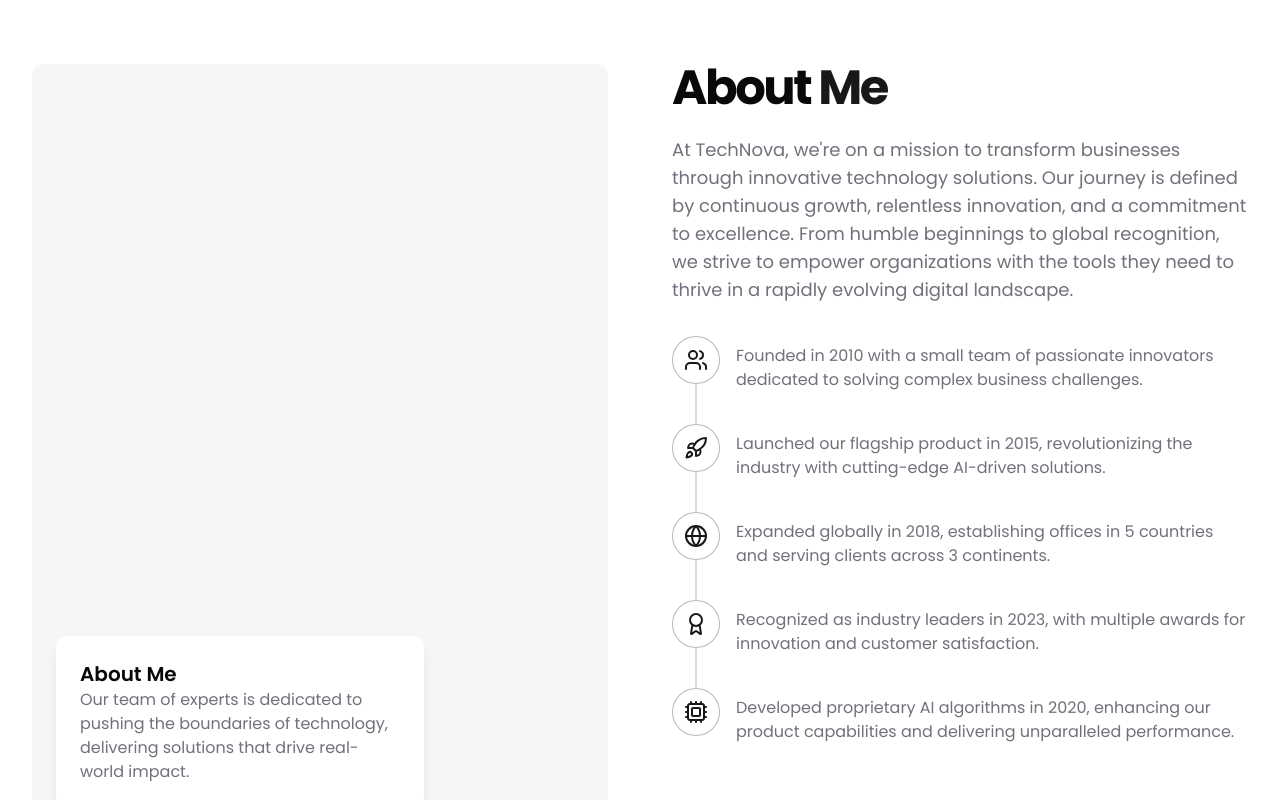
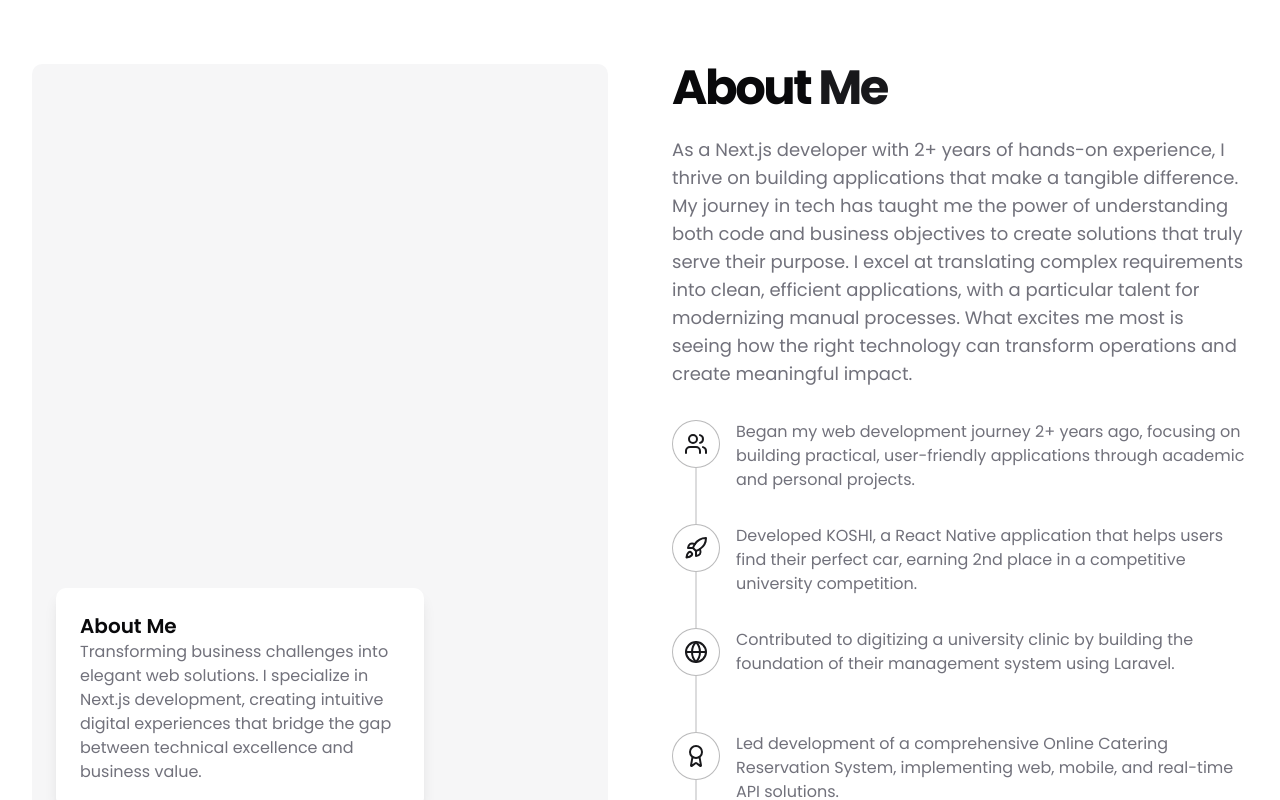
Before and after one commit to SammDumpingStation/personal-portfolio, a Next.js app: page / in a window 1280 px wide. Shown: the part 1440-2240 px from the top of the page. Built offline with nearby package versions, Linux system fonts and the light colour scheme.

Commit message:
add: enhancing the descriptions to fit mine

```diff
--- /dev/null
+++ b/data/links.ts
@@ -0,0 +1,15 @@
+// Navigation links
+export const navLinks = [
+  { title: "HOME", link: "/" },
+  { title: "ABOUT ME", link: "/about-me" },
+  { title: "PROJECTS", link: "/projects" },
+  { title: "CONTACT ME", link: "/contact" },
+] as const;
+
+// Social media links
+export const socialLinks = {
+  email: "caagbaysamm@gmail.com",
+  linkedin: "https://linkedin.com/in/sammcaagbay",
+  github: "https://github.com/sammcaagbay",
+  twitter: "https://twitter.com/sammcaagbay",
+} as const;
--- a/pages/home/components/AboutMe.tsx
+++ b/pages/home/components/AboutMe.tsx
@@ -7,27 +7,27 @@
     {
       icon: Users,
       description:
-        "Founded in 2010 with a small team of passionate innovators dedicated to solving complex business challenges.",
+        "Began my web development journey 2+ years ago, focusing on building practical, user-friendly applications through academic and personal projects.",
     },
     {
       icon: Rocket,
       description:
-        "Launched our flagship product in 2015, revolutionizing the industry with cutting-edge AI-driven solutions.",
+        "Developed KOSHI, a React Native application that helps users find their perfect car, earning 2nd place in a competitive university competition.",
     },
     {
       icon: Globe,
       description:
-        "Expanded globally in 2018, establishing offices in 5 countries and serving clients across 3 continents.",
+        "Contributed to digitizing a university clinic by building the foundation of their management system using Laravel.",
     },
     {
       icon: Award,
       description:
-        "Recognized as industry leaders in 2023, with multiple awards for innovation and customer satisfaction.",
+        "Led development of a comprehensive Online Catering Reservation System, implementing web, mobile, and real-time API solutions.",
     },
     {
       icon: Cpu,
       description:
-        "Developed proprietary AI algorithms in 2020, enhancing our product capabilities and delivering unparalleled performance.",
+        "Currently developing STELLA, a lending system for AFP retirees, focusing on creating meaningful impact through technology.",
     },
   ];
 
@@ -53,8 +53,10 @@
                   About Me
                 </span>
                 <span className="max-w-80 text-sm text-muted-foreground sm:text-base">
-                  Our team of experts is dedicated to pushing the boundaries of
-                  technology, delivering solutions that drive real-world impact.
+                  Transforming business challenges into elegant web solutions. I
+                  specialize in Next.js development, creating intuitive digital
+                  experiences that bridge the gap between technical excellence
+                  and business value.
                 </span>
               </div>
             </div>
@@ -67,12 +69,15 @@
                 About <span className="text-primary">Me</span>
               </h1>
               <p className="text-base text-muted-foreground sm:text-lg">
-                At TechNova, we&apos;re on a mission to transform businesses
-                through innovative technology solutions. Our journey is defined
-                by continuous growth, relentless innovation, and a commitment to
-                excellence. From humble beginnings to global recognition, we
-                strive to empower organizations with the tools they need to
-                thrive in a rapidly evolving digital landscape.
+                As a Next.js developer with 2+ years of hands-on experience, I
+                thrive on building applications that make a tangible difference.
+                My journey in tech has taught me the power of understanding both
+                code and business objectives to create solutions that truly
+                serve their purpose. I excel at translating complex requirements
+                into clean, efficient applications, with a particular talent for
+                modernizing manual processes. What excites me most is seeing how
+                the right technology can transform operations and create
+                meaningful impact.
               </p>
             </div>
 
@@ -80,15 +85,15 @@
               {milestones.map((milestone, index) => (
                 <div key={index} className="relative flex gap-4">
                   <div className="relative group">
-                    <div className="flex size-12 items-center justify-center border-primary/30 sm:size-12 rounded-full h-full w-full overflow-hidden bg-card border dark:border-white/[0.2] group-hover:border-slate-700 relative z-20 transition-colors ">
+                    <div className="flex size-10 items-center justify-center border-primary/30 sm:size-12 rounded-full h-full w-full overflow-hidden bg-card border dark:border-white/[0.2] group-hover:border-slate-700 relative z-20 transition-colors ">
                       <milestone.icon className="size-5 text-primary sm:size-6 " />
                     </div>
                     {index !== milestones.length - 1 && (
-                      <div className="absolute left-1/2 top-12 h-12 w-px -translate-x-1/2 bg-primary/30 sm:top-12 sm:h-10" />
+                      <div className="absolute left-1/2 top-12 h-14 w-px -translate-x-1/2 bg-primary/30 sm:top-12" />
                     )}
                   </div>
-                  <div className="flex-1 pt-1 sm:pt-2">
-                    <p className="text-sm text-muted-foreground sm:text-base">
+                  <div className="flex-1">
+                    <p className="text-sm text-muted-foreground sm:text-base min-h-[72px]">
                       {milestone.description}
                     </p>
                   </div>
--- a/pages/home/components/feature.tsx
+++ b/pages/home/components/feature.tsx
@@ -9,6 +9,7 @@
 import { Badge } from "@/components/ui/badge";
 import { ArrowRight, Code, Palette, Monitor, CodeXml } from "lucide-react";
 import Image from "next/image";
+import { Skeleton } from "@/components/ui/skeleton";
 
 interface ProjectHighlight {
   organization: string;
@@ -20,25 +21,28 @@
 
 const projectHighlights: ProjectHighlight[] = [
   {
-    organization: "Alphabet Inc.",
-    projectTitle: "Corporate Website Redesign",
-    projectSummary: "Revamped global web presence with modern design system",
-    techStack: ["React", "TypeScript", "Tailwind", "Figma"],
-    imageUrl: "https://placehold.co/900/EBEDED/C3C9C9?text=O&font=poppins.svg",
+    organization: "Five Star Finance Inc.",
+    projectTitle: "STELLA",
+    projectSummary:
+      "A comprehensive lending system for AFP retirees, streamlining loan applications and benefit disbursements",
+    techStack: ["Next.js", "TypeScript", "Prisma", "PostgreSQL"],
+    imageUrl: "/projects/stella-preview.jpg",
   },
   {
-    organization: "Microsoft Corp.",
-    projectTitle: "Operations Dashboard",
-    projectSummary: "Enterprise resource planning interface overhaul",
-    techStack: ["Next.js", "Node.js", "PostgreSQL", "AWS"],
-    imageUrl: "https://placehold.co/900/EBEDED/C3C9C9?text=O&font=poppins.svg",
+    organization: "Application Development",
+    projectTitle: "Food Sentinel",
+    projectSummary:
+      "Full-stack platform for managing catering services with real-time order tracking and payment processing",
+    techStack: ["Next.js", "Express", "MongoDB", "WebSocket"],
+    imageUrl: "/projects/food-sentinel-preview.jpg",
   },
   {
-    organization: "Adobe Inc.",
-    projectTitle: "Brand Identity Refresh",
-    projectSummary: "Complete visual identity system modernization",
-    techStack: ["Illustrator", "After Effects", "Blender", "WebGL"],
-    imageUrl: "https://placehold.co/900/EBEDED/C3C9C9?text=O&font=poppins.svg",
+    organization: "Software Engineering",
+    projectTitle: "KOSHI",
+    projectSummary:
+      "Award-winning mobile application helping users find their ideal vehicle match (2nd place in competition)",
+    techStack: ["React Native", "Firebase"],
+    imageUrl: "/projects/koshi-preview.jpg",
   },
 ];
 
@@ -52,11 +56,12 @@
             Featured Work
           </Badge>
           <h2 className="text-3xl font-extrabold leading-tight tracking-tight sm:text-4xl md:text-5xl">
-            Engineering Digital Excellence
+            Crafting Digital Solutions
+            <span className="text-primary block"> That Deliver Impact</span>
           </h2>
           <p className="mx-auto mt-4 max-w-2xl text-lg text-muted-foreground">
-            Transformative solutions powering industry leaders&apos; digital
-            evolution
+            Building practical, user-focused applications that solve real
+            business challenges with modern technology
           </p>
         </div>
 
@@ -67,12 +72,13 @@
               className="group relative overflow-hidden transition-all hover:shadow-xl"
             >
               <div className="relative aspect-video overflow-hidden">
-                <Image
+                {/* <Image
                   src={project.imageUrl}
                   alt={project.projectTitle}
                   fill
                   className="object-cover transition-transform duration-300 group-hover:scale-105"
-                />
+                /> */}
+                <Skeleton className="w-full h-full object-cover transition-transform duration-300 group-hover:scale-105" />
               </div>
 
               <CardHeader className="pb-2">
@@ -105,7 +111,7 @@
 
               <CardFooter className="pt-2">
                 <Button className="w-full gap-2">
-                  Case Study
+                  Showcase
                   <ArrowRight className="h-4 w-4 transition-transform group-hover:translate-x-1" />
                 </Button>
               </CardFooter>
--- a/pages/layouts/NavBar.tsx
+++ b/pages/layouts/NavBar.tsx
@@ -2,15 +2,9 @@
 import { ModeToggle } from "@/components/ModeToggle";
 import { Button } from "@/components/ui/button";
 import Link from "next/link";
-import React from "react";
+import { navLinks } from "@/data/links";
 
 export default function NavBar() {
-  const links = [
-    { title: "HOME", link: "/" },
-    { title: "ABOUT ME", link: "/about-me" },
-    { title: "PROJECTS", link: "/projects" },
-    { title: "CONTACT ME", link: "/contact" },
-  ];
   return (
     <header className="fixed top-0 left-0 right-0 flex items-center justify-between md:px-[5%] py-3 border-grid z-50 w-full border-b bg-background/95 backdrop-blur supports-[backdrop-filter]:bg-background/60">
       <div className="flex items-center gap-6">
@@ -18,14 +12,14 @@
           <Logo className="w-6 h-6" />
           <span className="hidden font-bold lg:inline-block">samm.</span>
         </div>
-        <nav className="flex items-center gap-4">
-          {links.map((link) => (
-            <Button asChild key={link.title} size={"sm"} variant={"link"}>
-              <Link href={link.link}>{link.title}</Link>
-            </Button>
-          ))}
-        </nav>
       </div>
+      <nav className="flex items-center gap-4">
+        {navLinks.map((link) => (
+          <Button asChild key={link.title} size={"sm"} variant={"link"}>
+            <Link href={link.link}>{link.title}</Link>
+          </Button>
+        ))}
+      </nav>
 
       <div className="flex items-center gap-6">
         <ModeToggle />
```
Also changed, not shown: pages/home/components/contact.tsx (+7 -7 lines), pages/home/components/footer.tsx (+18 -48 lines), .windsurf/rules/paragraph-rules.md (added).
